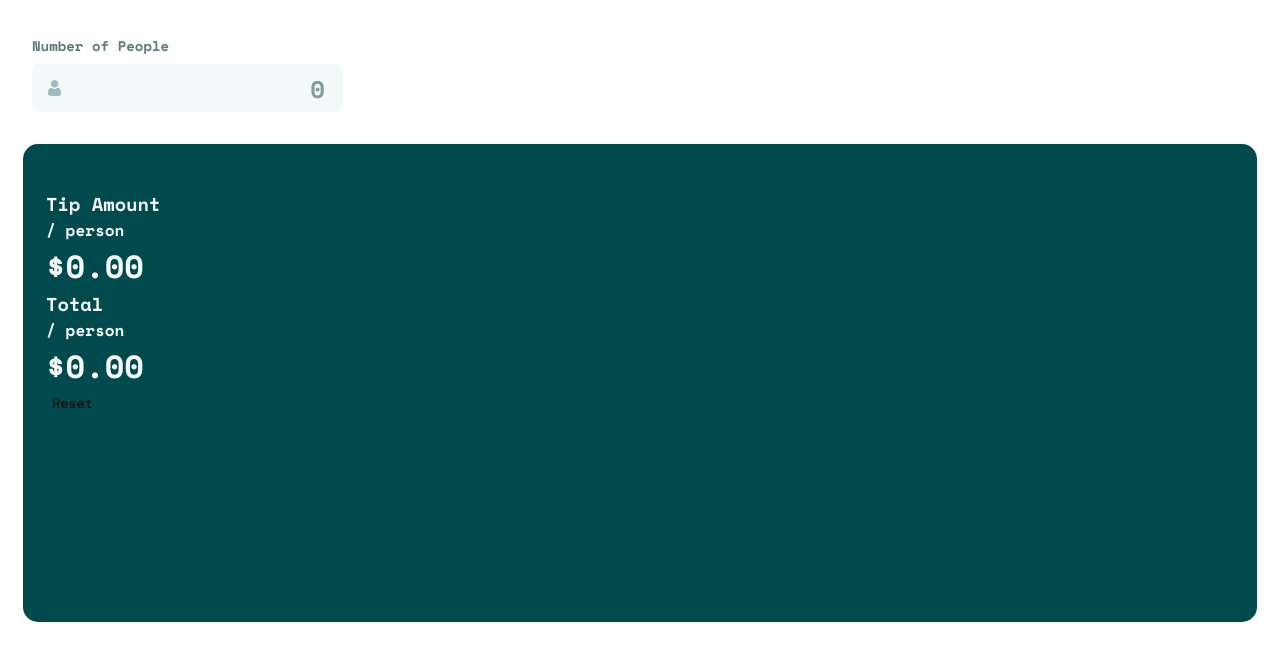
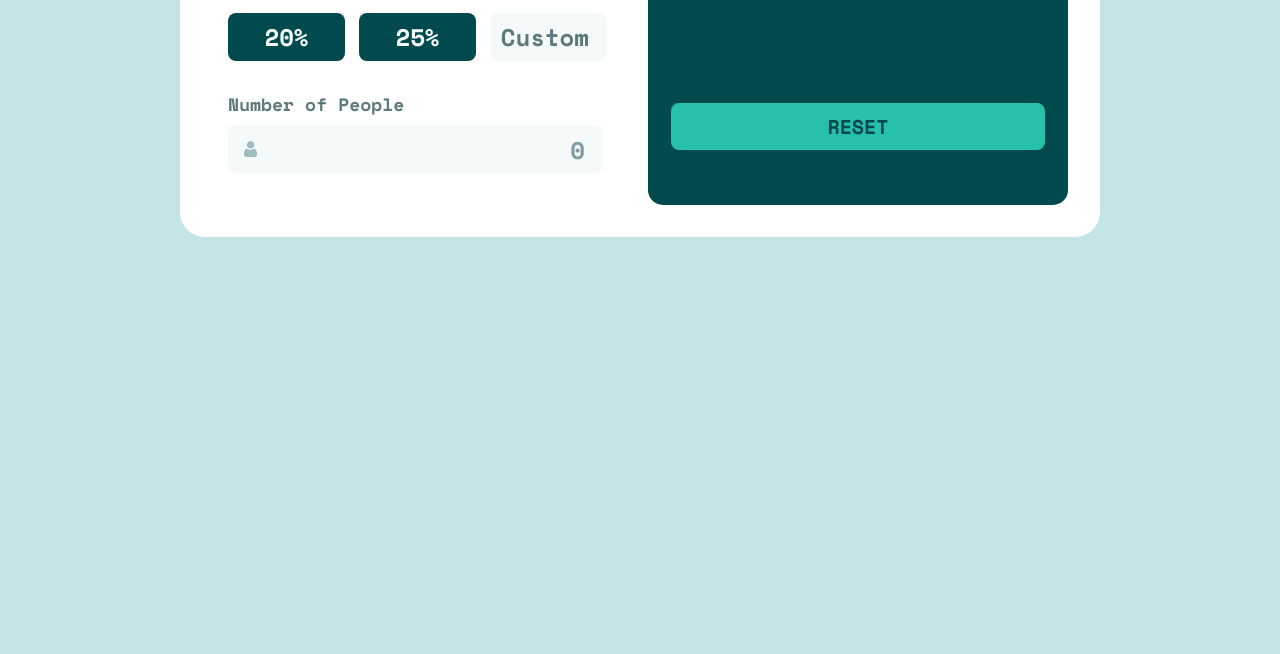
Before and after one commit to RhinoSC/frontendmentor-tip-calculator-app, a website: page index.html in a window 1280 px wide. Shown: the part 523-1177 px from the top of the page. After the commit the page ends 800 px from the top, so only its background shows below. Drawn offline with nearby package versions, Linux system fonts and the light colour scheme.

Commit message:
Finished desktop

```diff
--- a/app/scss/components/calculator.scss
+++ b/app/scss/components/calculator.scss
@@ -4,18 +4,37 @@
   background: var(--white);
 
   width: 100%;
-  display: grid;
-  grid-template-rows: repeat(2, 1fr);
+  // display: grid;
+  // grid-template-rows: 1fr 0.5fr;
+  display: flex;
+  flex-direction: column;
   // padding: rem(32) rem(24);
   padding: rem(32) 0;
   border-radius: rem(25) rem(25) 0 0;
 
+  @include breakpoint(large) {
+    // width: rem(920);
+    max-width: rem(920);
+    flex-direction: row;
+    border-radius: rem(25);
+  }
+
   &__form {
     max-width: rem(375);
     padding: 0 rem(32);
+
+    @include breakpoint(large) {
+      min-width: rem(443);
+      padding: 0 rem(48);
+      padding-right: rem(20);
+    }
   }
 
   &__results {
     padding: 0 rem(8);
+
+    @include breakpoint(large) {
+      min-width: rem(413);
+    }
   }
 }
--- a/app/scss/components/form.scss
+++ b/app/scss/components/form.scss
@@ -7,9 +7,21 @@
   color: var(--dark-grayish-cyan);
   font-weight: 700 !important;
 
+
   &__bill,
   &__tip {
     margin-bottom: rem(39);
+  }
+
+  &__bill,
+  &__tip,
+  &__people {
+
+    &-title {
+      @include breakpoint(large) {
+        font-size: rem(18);
+      }
+    }
   }
 
   &__bill {
@@ -20,8 +32,11 @@
     }
 
     &-input {
+      background: no-repeat scroll rem(16) rem(16) url(../images/icon-dollar.svg), var(--lighter-grayish-cyan);
 
-      background: no-repeat scroll rem(16) rem(16) url(../images/icon-dollar.svg), var(--lighter-grayish-cyan);
+      &:focus {
+        outline-color: var(--strong-cyan)!important;
+      }
     }
   }
 
@@ -32,8 +47,19 @@
     gap: rem(16);
     align-items: center;
 
+    @include breakpoint(large) {
+      grid-template-columns: repeat(3, 1fr);
+      grid-template-rows: rem(22) repeat(2, 1fr);
+      column-gap: rem(14);
+      margin-bottom: rem(30);
+    }
+
     &-title {
       grid-column: 1 / 3;
+
+      @include breakpoint(large) {
+        grid-column: 1 / 4;
+      }
     }
 
     &-value {
@@ -44,11 +70,27 @@
       color: var(--lighter-grayish-cyan);
       font-size: rem(24);
 
+      @include breakpoint(large) {
+        width: rem(117);
+        height: rem(48);
+        font-size: rem(24);
+      }
+
       &#tip-value-custom {
         background: var(--lighter-grayish-cyan);
 
         &::placeholder {
           color: var(--dark-grayish-cyan);
+        }
+
+        &:focus {
+          outline-color: var(--strong-cyan)!important;
+        }
+
+        @include breakpoint(large) {
+          padding: 0;
+          padding-right: rem(18);
+          font-size: rem(24);
         }
       }
     }
@@ -66,6 +108,10 @@
 
     &-input {
       background: no-repeat scroll rem(16) rem(16) url(../images/icon-person.svg), var(--lighter-grayish-cyan);
+
+      &:focus {
+        outline-color: darkorange;
+      }
     }
   }
 }
--- a/app/scss/components/results.scss
+++ b/app/scss/components/results.scss
@@ -2,13 +2,85 @@
 
 
 .results {
+  // height: rem(256);
   background: var(--very-dark-cyan);
   border-radius: rem(15);
   color: var(--lighter-grayish-cyan);
   margin: 0 rem(23);
-  padding: 0 rem(23);
+  padding: 0 rem(23) rem(23);
+
+  @include breakpoint(large) {
+    min-width: rem(413);
+    flex: 1 0 auto;
+    margin: 0 0;
+    margin-right: rem(32);
+    margin-left: rem(25);
+  }
 
   &__tip {
     margin-top: rem(46);
+    display: grid;
+    grid-template-columns: repeat(2, 1fr);
+    grid-template-rows: repeat(2, 1fr);
+
+    &-title {
+      grid-column: 1 / 2;
+      font-size: rem(18);
+    }
+
+    &-subtitle {
+      grid-column: 1 / 2;
+      font-size: rem(15);
+      color: var(--darker-grayish-cyan);
+    }
+    &-total {
+      grid-column: 2 / 3;
+      grid-row: 1 / 3;
+      text-align: end;
+      font-size: rem(34);
+      color: var(--strong-cyan);
+    }
+  }
+
+  &__total {
+    margin-top: rem(20);
+    display: grid;
+    grid-template-columns: repeat(2, 1fr);
+    grid-template-rows: repeat(2, 1fr);
+
+    &-title {
+      grid-column: 1 / 2;
+      font-size: rem(18);
+    }
+
+    &-subtitle {
+      grid-column: 1 / 2;
+      font-size: rem(15);
+      color: var(--darker-grayish-cyan);
+    }
+    &-bill {
+      grid-column: 2 / 3;
+      grid-row: 1 / 3;
+      text-align: end;
+      font-size: rem(34);
+      color: var(--strong-cyan);
+    }
+  }
+
+  &__reset {
+    width: 100%;
+    height: rem(47);
+    color: var(--very-dark-cyan);
+    background: var(--strong-cyan);
+    border-radius: rem(8);
+    margin-top: rem(25);
+    font-size: rem(24);
+    font-weight: 600;
+    text-transform: uppercase;
+
+    @include breakpoint(large) {
+      margin-top: rem(143);
+      font-size: rem(20);
+    }
   }
 }
--- a/app/scss/components/title.scss
+++ b/app/scss/components/title.scss
@@ -9,4 +9,8 @@
   font-size: rem(11);
   letter-spacing: rem(10);
   margin-bottom: rem(41);
+
+  @include breakpoint(large) {
+    margin-bottom: rem(75);
+  }
 }
--- a/app/scss/globals/layout.scss
+++ b/app/scss/globals/layout.scss
@@ -1,7 +1,6 @@
 @use '../util'as *;
 
 body {
-  min-height: 100vh;
   // display: flex;
   // flex-direction: column;
   // align-items: center;
@@ -15,4 +14,8 @@ body {
   align-items: center;
   justify-content: center;
   margin-top: rem(50);
+
+  @include breakpoint(large) {
+    margin-top: rem(140);
+  }
 }
```
Also changed, not shown: README-template.md, dist/style.css, 1 other file.
